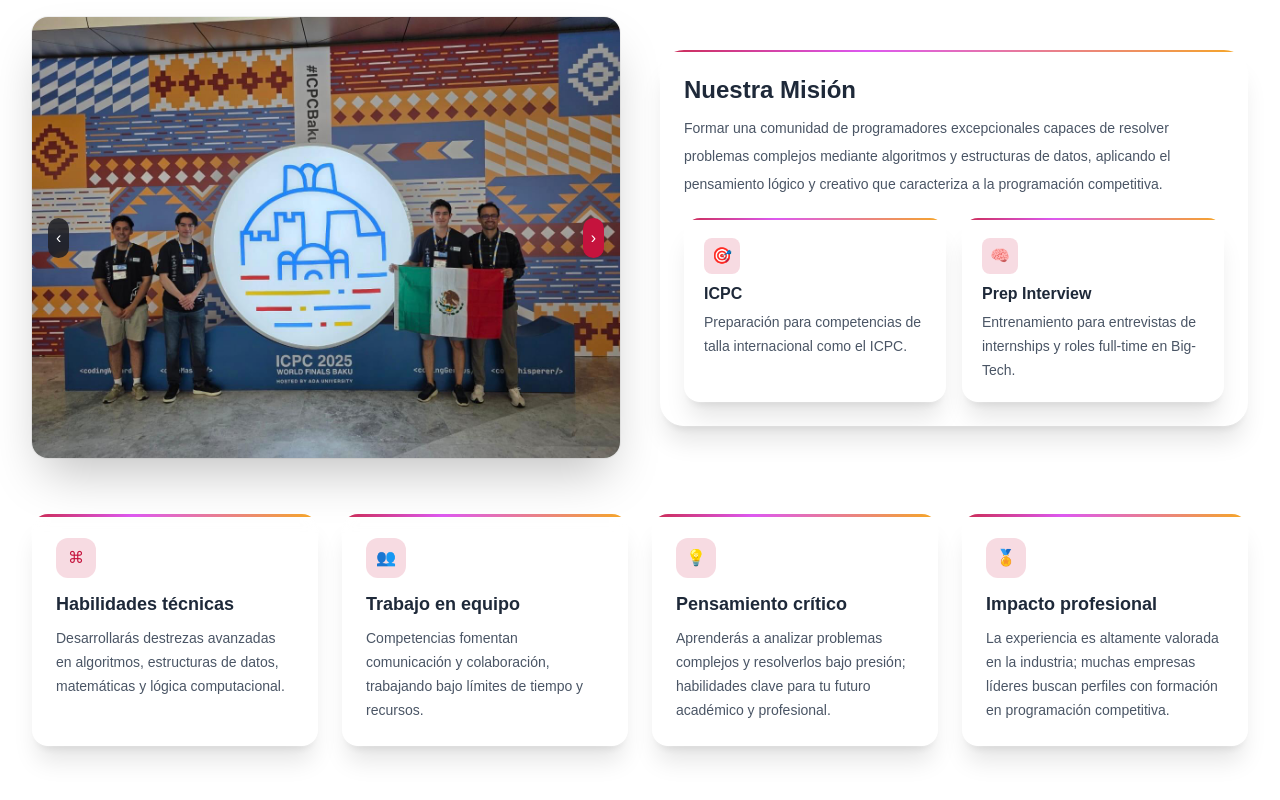
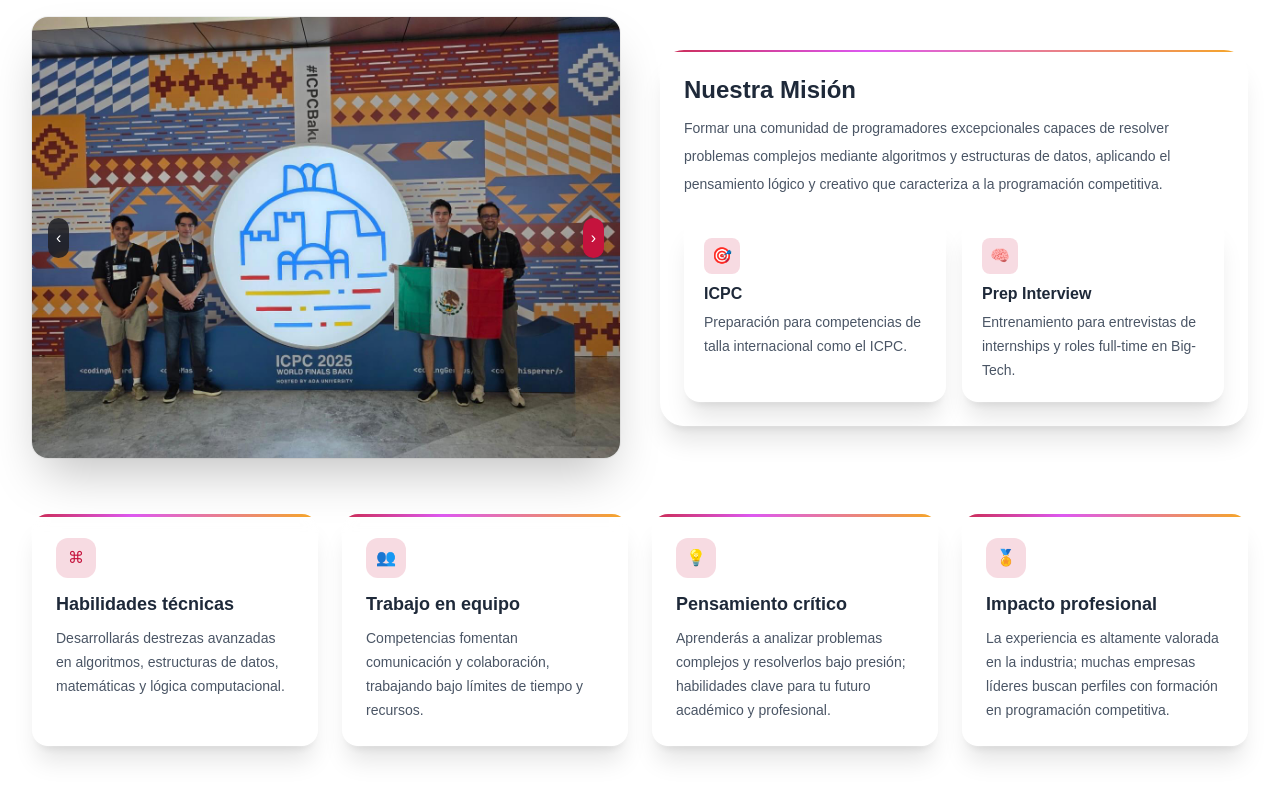
Before and after one commit to Murinho/algoritmia-up, a Next.js app: page / in a window 1280 px wide. Shown: the part 1343-2143 px from the top of the page. Built offline with nearby package versions, Linux system fonts and the light colour scheme.

Commit message:
Remove the color gradient line

```diff
--- a/src/components/MissionBadge.tsx
+++ b/src/components/MissionBadge.tsx
@@ -17,14 +17,8 @@ export default function MissionBadge({ title, desc, icon, className }: Props) {
 
   return (
     <div className={classes}>
-      {/* top gradient accent */}
       <div
         aria-hidden
-        className="
-          pointer-events-none absolute inset-x-0 top-0 h-[2.5px] rounded-t-2xl
-          bg-[linear-gradient(90deg,#C5133D_0%,#d946ef_35%,#f59e0b_100%)]
-          opacity-90
-        "
       />
 
       <div className="mb-2 inline-flex h-9 w-9 items-center justify-center rounded-lg bg-[#C5133D]/15">
```
